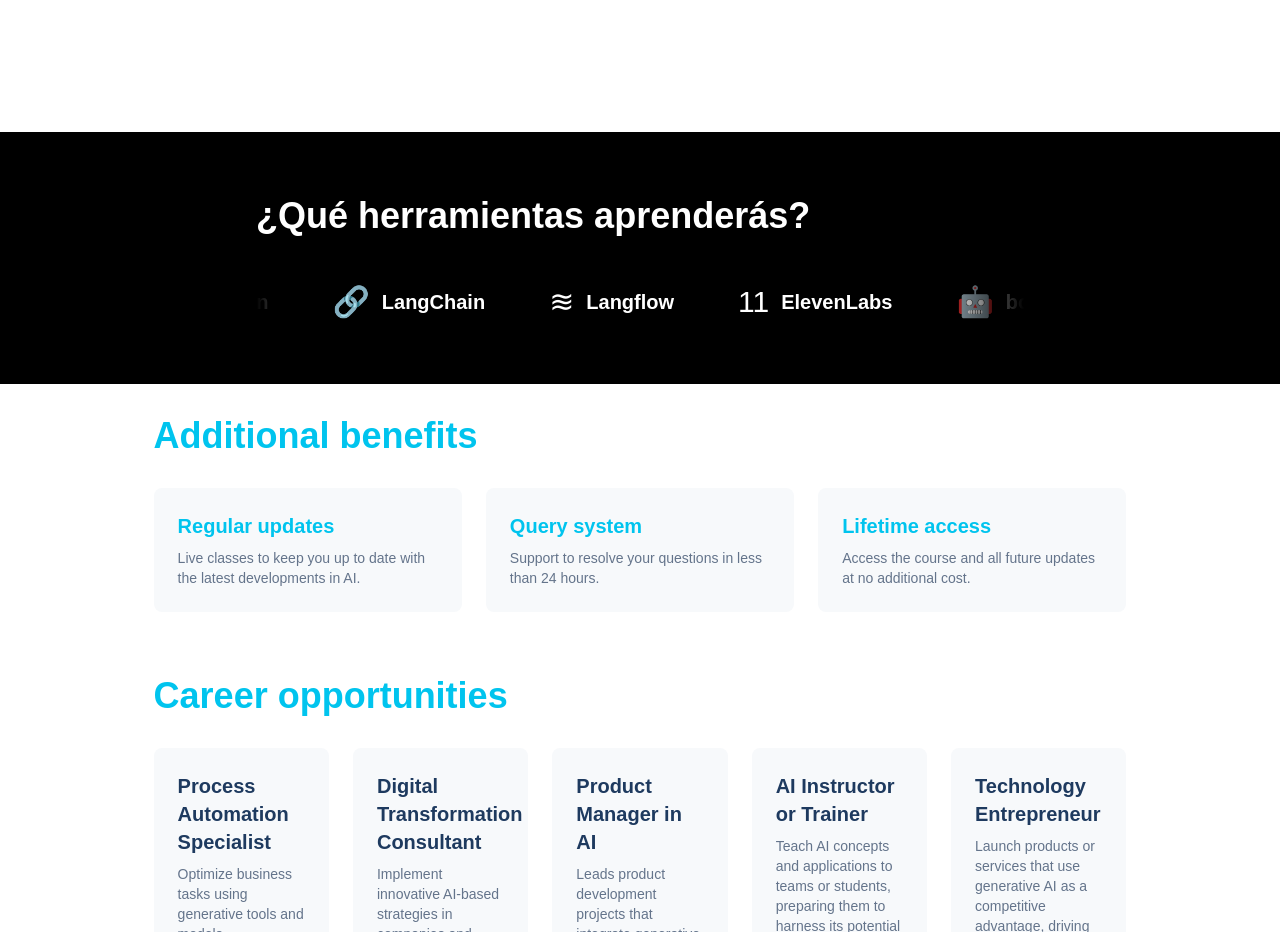
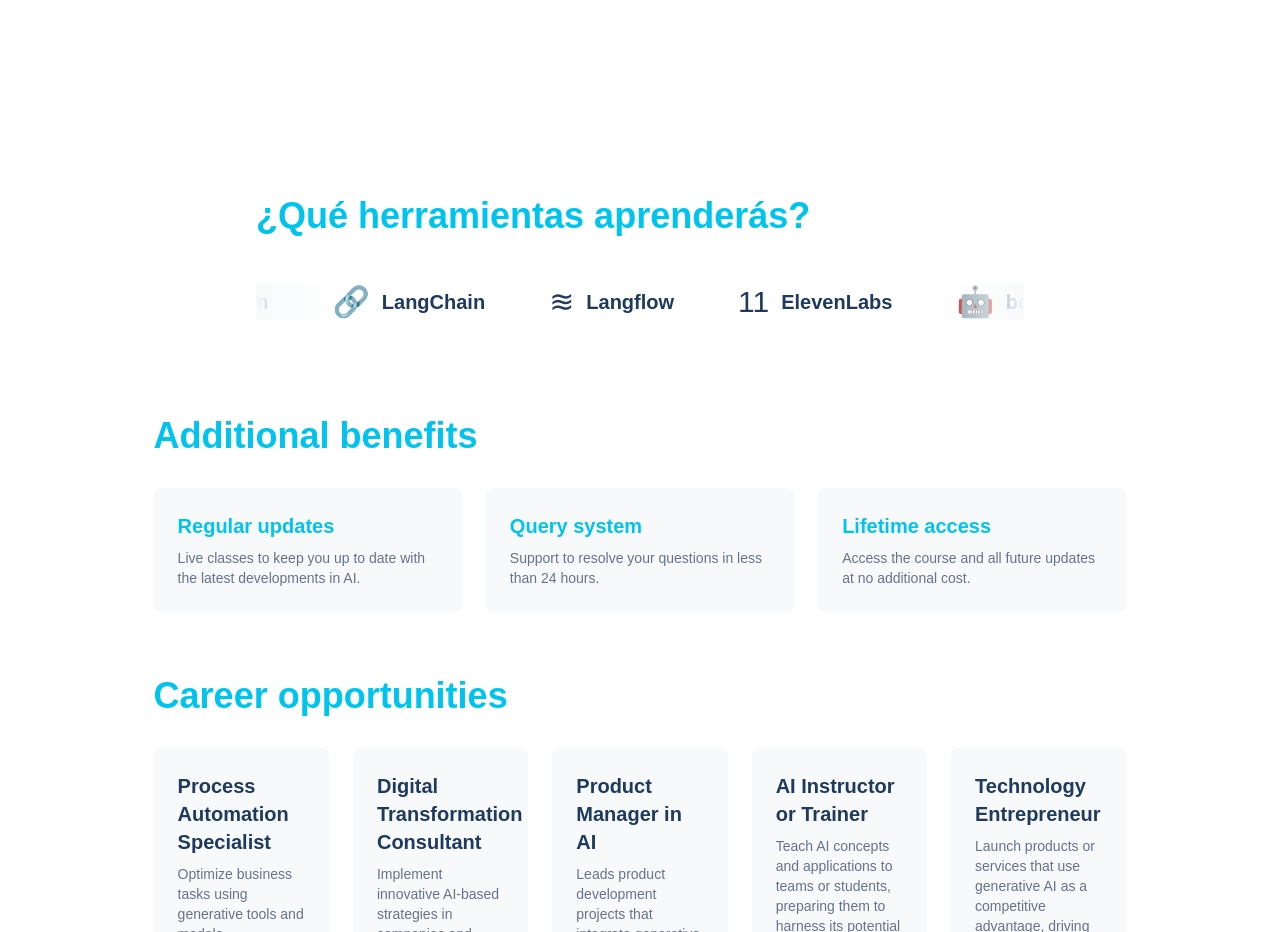
Before and after one commit to Usama-asad/my-next-app, a Next.js app: page / in a window 1280 px wide. Shown: the part 6183-7115 px from the top of the page. Built offline with nearby package versions, Linux system fonts and the light colour scheme.

Commit message:
Added the final components

```diff
--- a/components/ScrollingLogos.tsx
+++ b/components/ScrollingLogos.tsx
@@ -13,28 +13,27 @@ const ScrollingLogos = () => {
     { name: "Anthropic", icon: "A" },
   ];
 
-  // Duplicate logos for seamless loop
   const duplicatedLogos = [...logos, ...logos, ...logos];
 
   return (
-    <div className="bg-black py-16 overflow-hidden">
-      <div className="w-[60%] mx-auto ">
-        <h2 className="text-3xl md:text-4xl font-bold text-white text-left mb-12">
+    <div className="bg-gradient-hero dark:bg-dark-gradient-hero py-12 sm:py-16 overflow-hidden">
+      <div className="w-[90%] sm:w-[80%] lg:w-[60%] mx-auto">
+        <h2 className="text-2xl sm:text-3xl md:text-4xl font-bold text-primary-light dark:text-dark-primary-light text-left mb-8 sm:mb-12 max-sm:text-[#00C4EE] max-sm:dark:text-[#00D4FF]">
           ¿Qué herramientas aprenderás?
         </h2>
 
-        <div className="relative  overflow-hidden">
+        <div className="relative overflow-hidden">
           {/* Gradient overlays */}
-          <div className="absolute left-0 top-0 bottom-0 w-20 bg-gradient-to-r from-black to-transparent z-10"></div>
-          <div className="absolute right-0 top-0 bottom-0 w-20 bg-gradient-to-l from-black to-transparent z-10"></div>
+          <div className="absolute left-0 top-0 bottom-0 w-12 sm:w-20 bg-gradient-to-r from-[#F7F9FB] dark:from-[#0B1929] to-transparent z-10"></div>
+          <div className="absolute right-0 top-0 bottom-0 w-12 sm:w-20 bg-gradient-to-l from-[#F7F9FB] dark:from-[#0B1929] to-transparent z-10"></div>
 
           {/* Scrolling container */}
           <div className="flex animate-scroll">
             {duplicatedLogos.map((logo, index) => (
-              <div key={index} className="flex-shrink-0 mx-6 md:mx-8">
-                <div className="flex items-center gap-3 text-white">
-                  <span className="text-2xl md:text-3xl">{logo.icon}</span>
-                  <span className="text-lg md:text-xl font-semibold whitespace-nowrap">
+              <div key={index} className="flex-shrink-0 mx-4 sm:mx-6 md:mx-8">
+                <div className="flex items-center gap-2 sm:gap-3 text-primary-dark dark:text-trust-grey">
+                  <span className="text-xl sm:text-2xl md:text-3xl">{logo.icon}</span>
+                  <span className="text-base sm:text-lg md:text-xl font-semibold whitespace-nowrap">
                     {logo.name}
                   </span>
                 </div>
```
